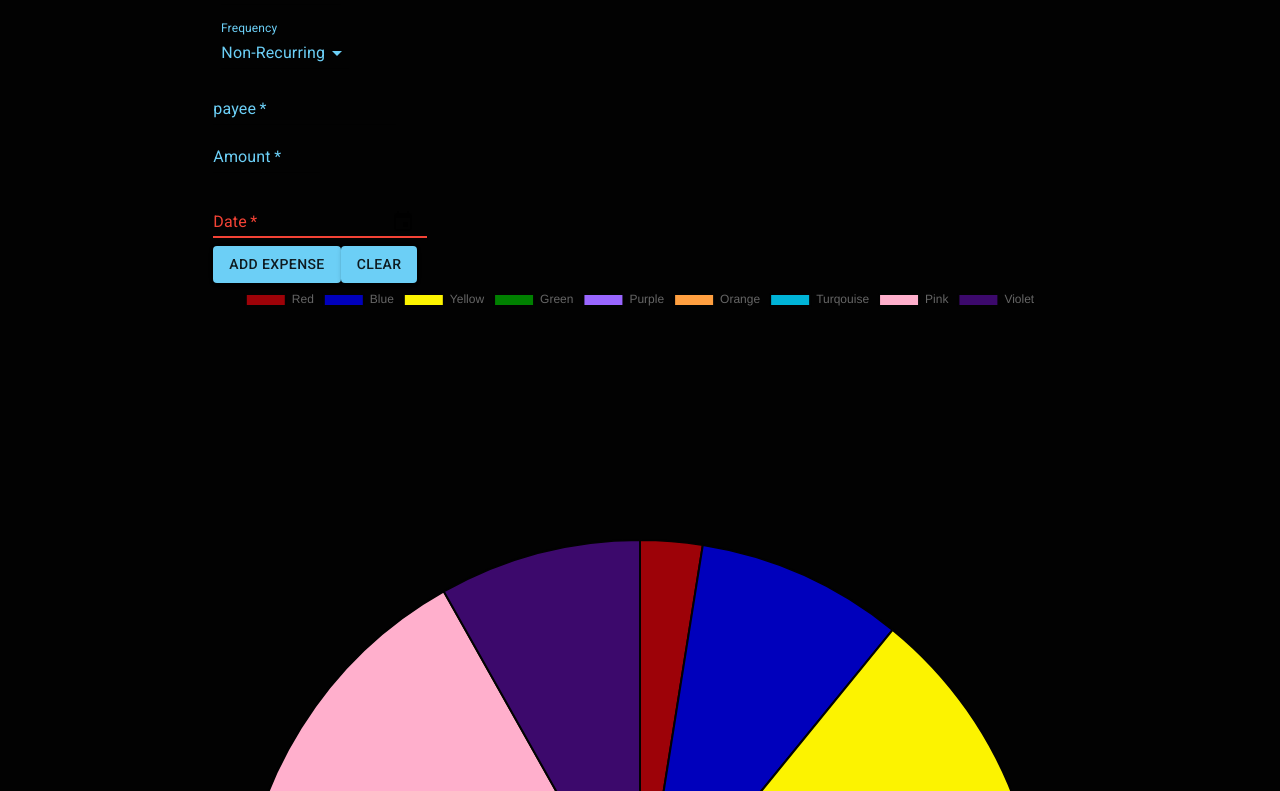
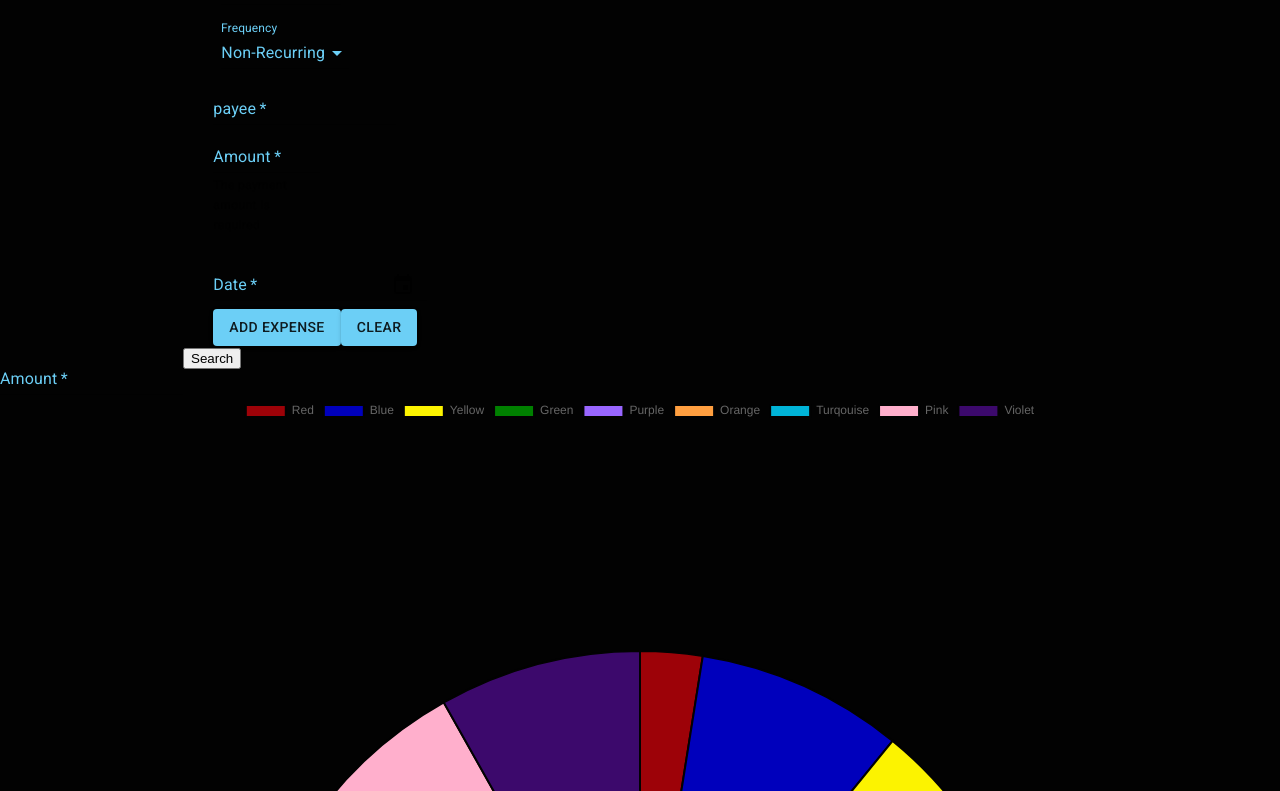
Before and after one commit to dlleclercq/blue-badge-project-client, a React (Create React App) app: page / in a window 1280 px wide. Shown: the part 909-1700 px from the top of the page. Built offline with nearby package versions, Linux system fonts and the light colour scheme.

Commit message:
vaidattion to add form and working search fetch and sort for search by name function

```diff
--- a/src/App.jsx
+++ b/src/App.jsx
@@ -97,7 +97,7 @@ function App() {
         <Auth updateToken={updateToken} />
         <Landing />
         <ExpAdd token={sessionToken} />
-        {/* <ExpSearch token={sessionToken} />  */}
+        <ExpSearch token={sessionToken} />
         <Chart />
         {/* <Upcoming /> */}
       </ThemeProvider>
--- a/src/components/expenses/ExpAdd.jsx
+++ b/src/components/expenses/ExpAdd.jsx
@@ -51,6 +51,11 @@ const ExpAdd = (props) => {
   const [amount, setAmount] = useState("");
   const [dueDate, setDueDate] = useState("");
   const [reoccuring, setReoccuring] = React.useState(false);
+  const [amountError, setAmountError] = useState(false);
+  const [nameError, setNameError] = useState(false);
+  const [dateError, setDateError] = useState(false);
+  const [categoryError, setcategoryError] = useState(false);
+  const [reoccuringError, setReoccuringError] = useState(false);
 
   // function to clear values after fetch
   const clearForm = () => {
@@ -83,17 +88,34 @@ const ExpAdd = (props) => {
     setReoccuring(e.target.value);
   };
 
-  // declare variable to hold error message
-  let errors = {
-    category: "",
-    name: "",
-    amount: "",
-    dueDate: "",
-  };
-
   // fetch to submit info to database
   let addExpense = (e) => {
     e.preventDefault();
+
+    if(!amount) {
+      setAmountError(true)
+      return
+    }
+
+    if(!dueDate) {
+      setDateError(true)
+      return
+    }
+
+    if(!category) {
+      setcategoryError(true)
+      return
+    }
+
+    if(!reoccuring) {
+      setReoccuringError(true)
+      return
+    }
+
+    if(!name) {
+      setNameError(true)
+      return
+    }
 
     fetch(`http://localhost:3000/expense/add`, {
       method: "POST",
@@ -113,6 +135,11 @@ const ExpAdd = (props) => {
     })
       .then((res) => res.json())
       .then(handleClickOpen);
+      setAmountError(false);
+      setNameError(false);
+      setDateError(false);
+      setReoccuringError(false);
+      setNameError(false);
   };
 
   // Dialog box
@@ -152,6 +179,7 @@ const ExpAdd = (props) => {
                 value={category}
                 onChange={updateCategory}
                 required="true"
+                error={categoryError}
                 helperText=""
               >
                 <MenuItem value={"Restaurant"}>Restaurant</MenuItem>
@@ -181,6 +209,7 @@ const ExpAdd = (props) => {
                 value={reoccuring}
                 onChange={updateReoccuring}
                 required="true"
+                error={reoccuringError}
                 helperText=""
               >
                 <MenuItem value="">
@@ -202,6 +231,7 @@ const ExpAdd = (props) => {
               variant="standard"
               onChange={updateName}
               required="true"
+              error={nameError}
               helperText=""
             />
           </Grid>
@@ -217,7 +247,8 @@ const ExpAdd = (props) => {
               variant="standard"
               onChange={updateAmount}
               required="true"
-              helperText=""
+              error={amountError}
+              helperText="The payment amount is required"
             />
           </Grid>
           <Grid item sm={9} />
@@ -242,6 +273,7 @@ const ExpAdd = (props) => {
                 value={dueDate}
                 onChange={updateDueDate}
                 required="true"
+                error={dateError}
                 helperText=""
                 KeyboardButtonProps={{
                   "aria-label": "change date",
--- a/src/components/expenses/ExpSearch.jsx
+++ b/src/components/expenses/ExpSearch.jsx
@@ -10,9 +10,15 @@ import { ContentPasteOutlined } from "@mui/icons-material";
 
 const ExpSearch = (props) => {
 
+    const [searchItem, setSearchItem] = useState('');
     const [raw, setRaw] = useState([]);
-    // const [filtered, setFiltered] = useState(Object.assign(raw));
-    // let searchResults = [...raw];
+    const [filtered, setFiltered] = useState();
+
+    let handleChange = (e) => {
+        //e.preventDefault()
+        setSearchItem(e.target.value)
+        console.log(searchItem)
+    }
 
     let searchByName = () => {
         fetch(`http://localhost:3000/expense/all`, {
@@ -23,17 +29,32 @@ const ExpSearch = (props) => {
             }) //end headers
         })//end fetch
         .then((res) => res.json())
-        .then((res) =>setRaw(...res))
-        // .then((res) => res.json())
-        // .then((res) => console.log('This is res', res))
-        // .then((res) => setRaw(res))
+        .then((res) => setRaw(res))
+        .then(
+            setFiltered(
+                raw.filter(expense => {
+                    if (expense === '') {
+                        searchByName();
+                    }
+                    console.log('Filtered:', filtered)
+                    return expense.name === 'IPL'
+                })
+            )
+        )
         console.log('This is raw:', raw)
     } // function
 
 
-
     return (
         <div>
+            <TextField
+              id="txtAmount"
+              label="Amount"
+              variant="standard"
+              onChange={handleChange}
+              required="true"
+              helperText=""
+            />
             <button type="submit" onClick={searchByName}>Search</button>
         </div>
      );
```
